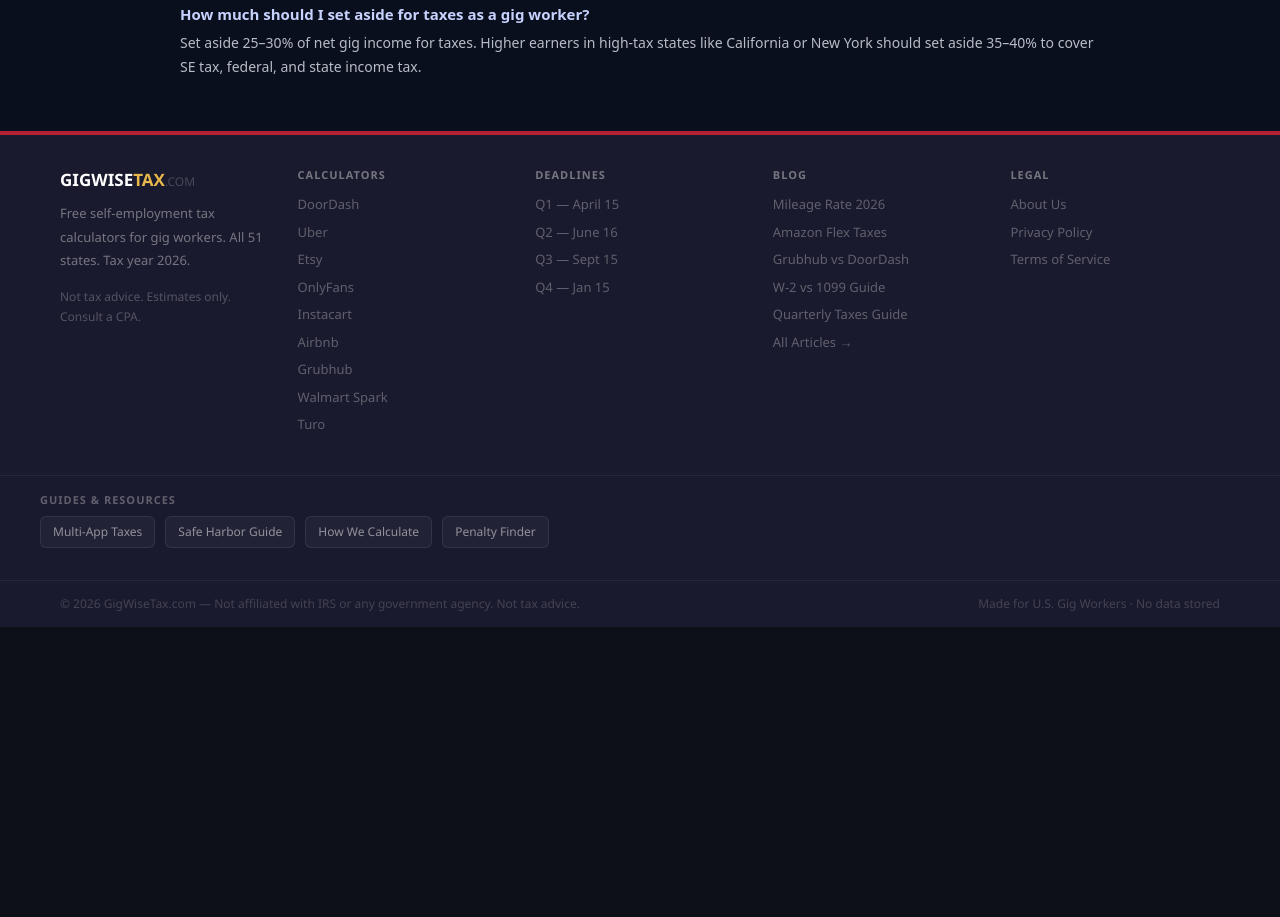
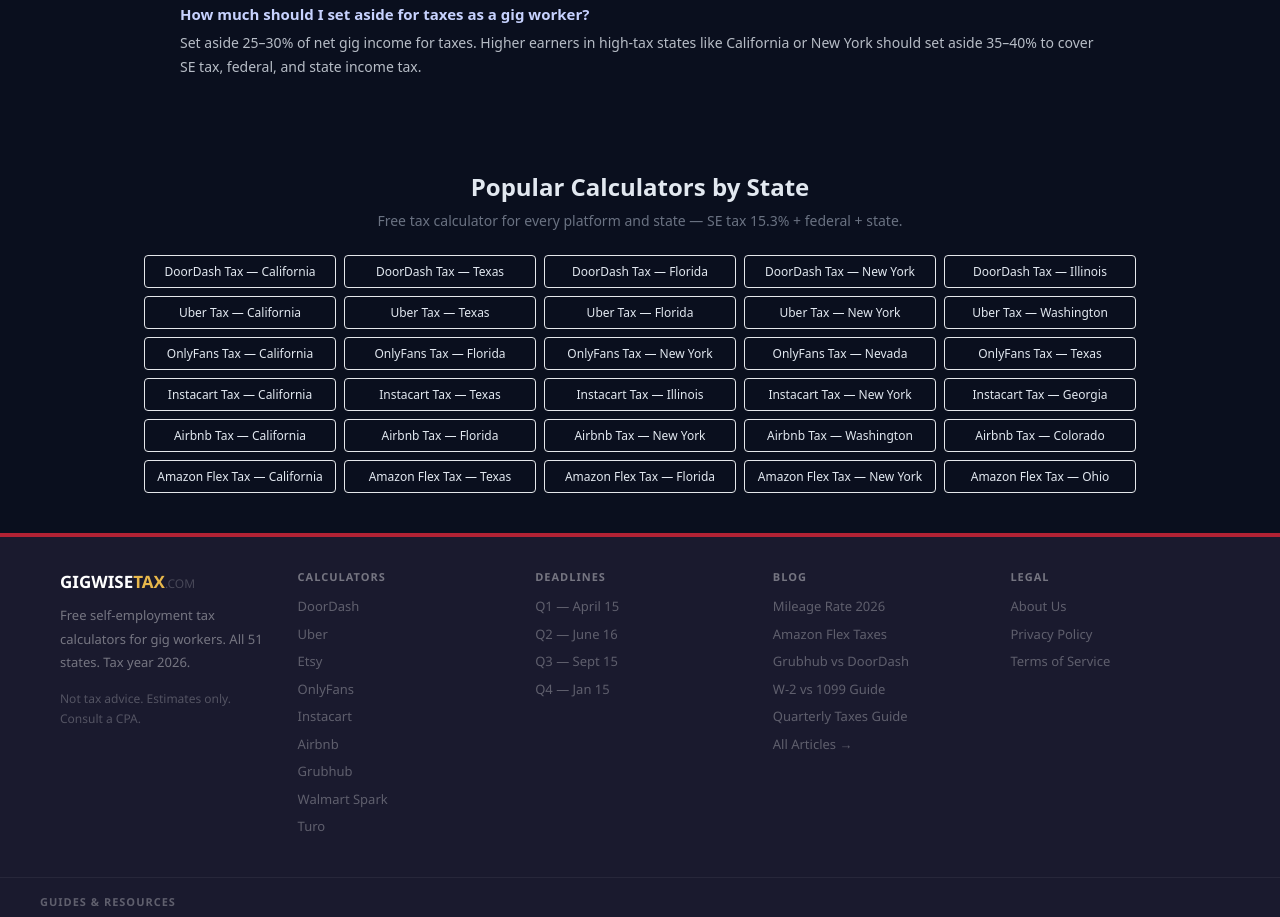
Before and after one commit to devqrcraft-ui/gigwisetax, a Next.js app: page / in a window 1280 px wide. Shown: the part 7240-8157 px from the top of the page. Before the commit the page ends 7867 px from the top, so only its background shows below. Built offline with nearby package versions, Linux system fonts and the light colour scheme.

Commit message:
feat: popular calculators by state block, schema 5 platforms

```diff
--- a/app/airbnb/layout.tsx
+++ b/app/airbnb/layout.tsx
@@ -24,6 +24,30 @@ const gigSchema = {
   offers: { '@type': 'Offer', price: '0', priceCurrency: 'USD' },
 };
 
+
+  const schemaJsonLd = {
+    "@context": "https://schema.org",
+    "@graph": [
+      {
+        "@type": "WebApplication",
+        "name": "Airbnb Tax Calculator 2026",
+        "url": "https://www.gigwisetax.com/airbnb",
+        "description": "Free Airbnb host tax calculator 2026. SE tax + federal + state for all 51 states. No signup.",
+        "applicationCategory": "FinanceApplication",
+        "operatingSystem": "Any",
+        "offers": { "@type": "Offer", "price": "0", "priceCurrency": "USD" }
+      },
+      {
+        "@type": "BreadcrumbList",
+        "itemListElement": [
+          { "@type": "ListItem", "position": 1, "name": "Home", "item": "https://www.gigwisetax.com/" },
+          { "@type": "ListItem", "position": 2, "name": "Calculators", "item": "https://www.gigwisetax.com/calculators" },
+          { "@type": "ListItem", "position": 3, "name": "Airbnb Tax Calculator", "item": "https://www.gigwisetax.com/airbnb" }
+        ]
+      }
+    ]
+  };
+
 export default function Layout({ children }: { children: React.ReactNode }) {
   return <>{children}</>
 }
--- a/app/amazon-flex/layout.tsx
+++ b/app/amazon-flex/layout.tsx
@@ -24,6 +24,30 @@ const gigSchema = {
   offers: { '@type': 'Offer', price: '0', priceCurrency: 'USD' },
 };
 
+
+  const schemaJsonLd = {
+    "@context": "https://schema.org",
+    "@graph": [
+      {
+        "@type": "WebApplication",
+        "name": "Amazon Flex Tax Calculator 2026",
+        "url": "https://www.gigwisetax.com/amazon-flex",
+        "description": "Free Amazon Flex driver tax calculator 2026. SE tax 15.3% + federal + state. All 51 states.",
+        "applicationCategory": "FinanceApplication",
+        "operatingSystem": "Any",
+        "offers": { "@type": "Offer", "price": "0", "priceCurrency": "USD" }
+      },
+      {
+        "@type": "BreadcrumbList",
+        "itemListElement": [
+          { "@type": "ListItem", "position": 1, "name": "Home", "item": "https://www.gigwisetax.com/" },
+          { "@type": "ListItem", "position": 2, "name": "Calculators", "item": "https://www.gigwisetax.com/calculators" },
+          { "@type": "ListItem", "position": 3, "name": "Amazon Flex Tax Calculator", "item": "https://www.gigwisetax.com/amazon-flex" }
+        ]
+      }
+    ]
+  };
+
 export default function Layout({ children }: { children: React.ReactNode }) {
   return <>{children}</>
 }
--- a/app/etsy/layout.tsx
+++ b/app/etsy/layout.tsx
@@ -24,6 +24,30 @@ const gigSchema = {
   offers: { '@type': 'Offer', price: '0', priceCurrency: 'USD' },
 };
 
+
+  const schemaJsonLd = {
+    "@context": "https://schema.org",
+    "@graph": [
+      {
+        "@type": "WebApplication",
+        "name": "Etsy Tax Calculator 2026",
+        "url": "https://www.gigwisetax.com/etsy",
+        "description": "Free Etsy seller tax calculator 2026. SE tax + federal + state for all 51 states. No signup.",
+        "applicationCategory": "FinanceApplication",
+        "operatingSystem": "Any",
+        "offers": { "@type": "Offer", "price": "0", "priceCurrency": "USD" }
+      },
+      {
+        "@type": "BreadcrumbList",
+        "itemListElement": [
+          { "@type": "ListItem", "position": 1, "name": "Home", "item": "https://www.gigwisetax.com/" },
+          { "@type": "ListItem", "position": 2, "name": "Calculators", "item": "https://www.gigwisetax.com/calculators" },
+          { "@type": "ListItem", "position": 3, "name": "Etsy Tax Calculator", "item": "https://www.gigwisetax.com/etsy" }
+        ]
+      }
+    ]
+  };
+
 export default function Layout({ children }: { children: React.ReactNode }) {
   return <>{children}</>
 }
--- a/app/instacart/layout.tsx
+++ b/app/instacart/layout.tsx
@@ -24,6 +24,30 @@ const gigSchema = {
   offers: { '@type': 'Offer', price: '0', priceCurrency: 'USD' },
 };
 
+
+  const schemaJsonLd = {
+    "@context": "https://schema.org",
+    "@graph": [
+      {
+        "@type": "WebApplication",
+        "name": "Instacart Tax Calculator 2026",
+        "url": "https://www.gigwisetax.com/instacart",
+        "description": "Free Instacart shopper tax calculator 2026. SE tax 15.3% + federal + state. All 51 states.",
+        "applicationCategory": "FinanceApplication",
+        "operatingSystem": "Any",
+        "offers": { "@type": "Offer", "price": "0", "priceCurrency": "USD" }
+      },
+      {
+        "@type": "BreadcrumbList",
+        "itemListElement": [
+          { "@type": "ListItem", "position": 1, "name": "Home", "item": "https://www.gigwisetax.com/" },
+          { "@type": "ListItem", "position": 2, "name": "Calculators", "item": "https://www.gigwisetax.com/calculators" },
+          { "@type": "ListItem", "position": 3, "name": "Instacart Tax Calculator", "item": "https://www.gigwisetax.com/instacart" }
+        ]
+      }
+    ]
+  };
+
 export default function Layout({ children }: { children: React.ReactNode }) {
   return <>{children}</>
 }
--- a/app/lyft/layout.tsx
+++ b/app/lyft/layout.tsx
@@ -24,6 +24,30 @@ const gigSchema = {
   offers: { '@type': 'Offer', price: '0', priceCurrency: 'USD' },
 };
 
+
+  const schemaJsonLd = {
+    "@context": "https://schema.org",
+    "@graph": [
+      {
+        "@type": "WebApplication",
+        "name": "Lyft Tax Calculator 2026",
+        "url": "https://www.gigwisetax.com/lyft",
+        "description": "Free Lyft driver tax calculator 2026. SE tax + federal + state for all 51 states. No signup.",
+        "applicationCategory": "FinanceApplication",
+        "operatingSystem": "Any",
+        "offers": { "@type": "Offer", "price": "0", "priceCurrency": "USD" }
+      },
+      {
+        "@type": "BreadcrumbList",
+        "itemListElement": [
+          { "@type": "ListItem", "position": 1, "name": "Home", "item": "https://www.gigwisetax.com/" },
+          { "@type": "ListItem", "position": 2, "name": "Calculators", "item": "https://www.gigwisetax.com/calculators" },
+          { "@type": "ListItem", "position": 3, "name": "Lyft Tax Calculator", "item": "https://www.gigwisetax.com/lyft" }
+        ]
+      }
+    ]
+  };
+
 export default function Layout({ children }: { children: React.ReactNode }) {
   return <>{children}</>
 }
--- a/app/page.tsx
+++ b/app/page.tsx
@@ -76,6 +76,53 @@ export default function Page() {
           </div>
         </section>
 
+      {/* Popular Calculators by State — SEO internal links */}
+      <section className="w-full max-w-5xl mx-auto px-4 py-10">
+        <h2 className="text-2xl font-semibold text-center mb-2">Popular Calculators by State</h2>
+        <p className="text-center text-sm text-gray-500 mb-6">
+          Free tax calculator for every platform and state — SE tax 15.3% + federal + state.
+        </p>
+        <div className="grid grid-cols-2 sm:grid-cols-3 md:grid-cols-5 gap-2 text-sm">
+          {[
+            ["/doordash/california","DoorDash Tax — California"],
+            ["/doordash/texas","DoorDash Tax — Texas"],
+            ["/doordash/florida","DoorDash Tax — Florida"],
+            ["/doordash/new-york","DoorDash Tax — New York"],
+            ["/doordash/illinois","DoorDash Tax — Illinois"],
+            ["/uber/california","Uber Tax — California"],
+            ["/uber/texas","Uber Tax — Texas"],
+            ["/uber/florida","Uber Tax — Florida"],
+            ["/uber/new-york","Uber Tax — New York"],
+            ["/uber/washington","Uber Tax — Washington"],
+            ["/onlyfans/california","OnlyFans Tax — California"],
+            ["/onlyfans/florida","OnlyFans Tax — Florida"],
+            ["/onlyfans/new-york","OnlyFans Tax — New York"],
+            ["/onlyfans/nevada","OnlyFans Tax — Nevada"],
+            ["/onlyfans/texas","OnlyFans Tax — Texas"],
+            ["/instacart/california","Instacart Tax — California"],
+            ["/instacart/texas","Instacart Tax — Texas"],
+            ["/instacart/illinois","Instacart Tax — Illinois"],
+            ["/instacart/new-york","Instacart Tax — New York"],
+            ["/instacart/georgia","Instacart Tax — Georgia"],
+            ["/airbnb/california","Airbnb Tax — California"],
+            ["/airbnb/florida","Airbnb Tax — Florida"],
+            ["/airbnb/new-york","Airbnb Tax — New York"],
+            ["/airbnb/washington","Airbnb Tax — Washington"],
+            ["/airbnb/colorado","Airbnb Tax — Colorado"],
+            ["/amazon-flex/california","Amazon Flex Tax — California"],
+            ["/amazon-flex/texas","Amazon Flex Tax — Texas"],
+            ["/amazon-flex/florida","Amazon Flex Tax — Florida"],
+            ["/amazon-flex/new-york","Amazon Flex Tax — New York"],
+            ["/amazon-flex/ohio","Amazon Flex Tax — Ohio"],
+          ].map(([href, label]) => (
+            <a key={href} href={href}
+              className="block px-3 py-2 rounded border border-gray-200 hover:border-blue-400 hover:text-blue-600 transition-colors text-center text-xs leading-tight">
+              {label}
+            </a>
+          ))}
+        </div>
+      </section>
+
       </div>
     </>
   );
```
